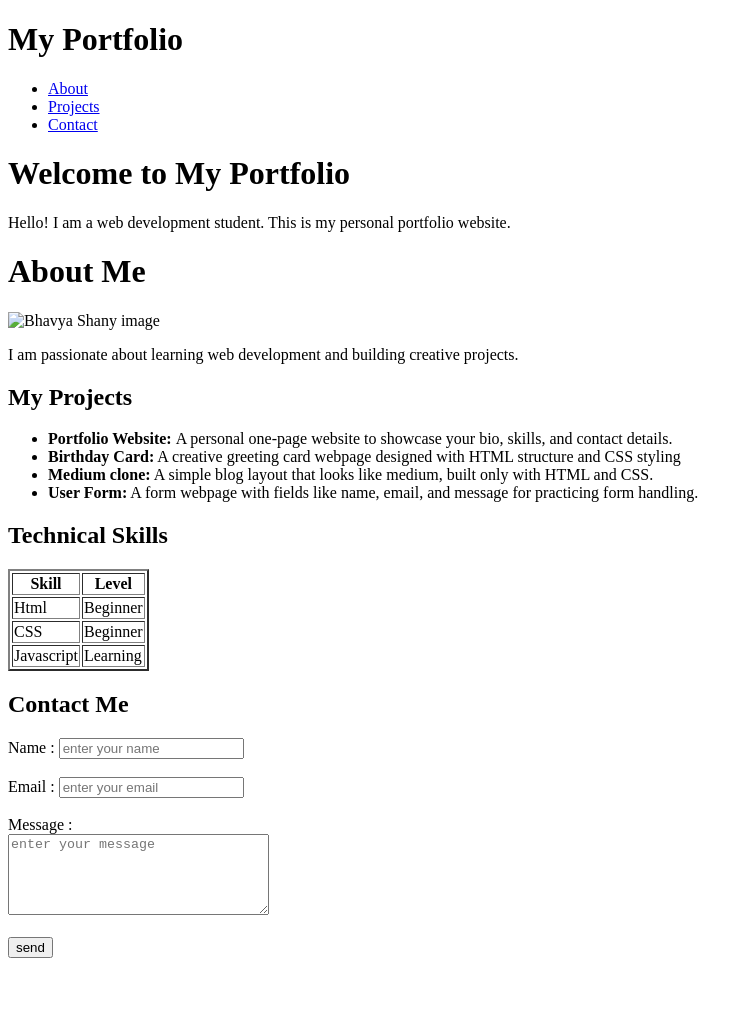
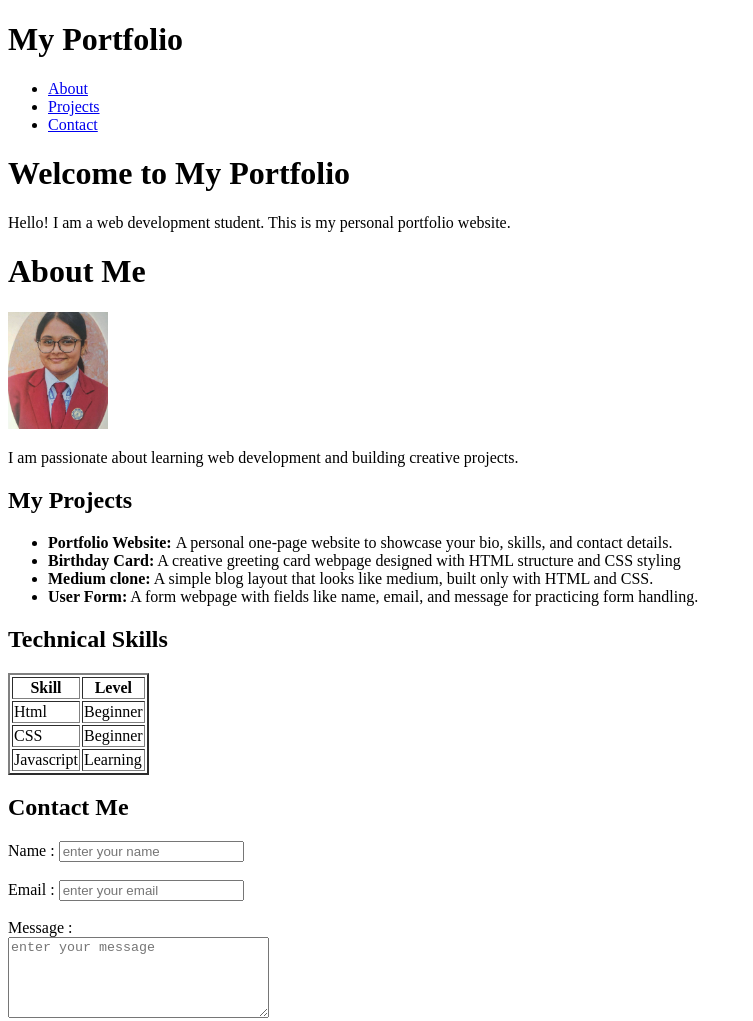
Before and after one commit to BhavyaShany/LabAssignmentKRMU_WebDev, a plain HTML site: page Assignment 1/Assignment1.html in a window 1280 px wide. Shown: the top 1021 px of the page, without its empty margins (0-753 px from the left). Before the commit the page ends 966 px from the top, so only its background shows below. Drawn offline with Linux system fonts and the light colour scheme.

Commit message:
Update Assignment1.html

```diff
--- a/Assignment 1/Assignment1.html
+++ b/Assignment 1/Assignment1.html
@@ -21,7 +21,7 @@
                 <p>Hello! I am a web development student. This is my personal portfolio website.</p>
 
                 <h1 id="about">About Me</h1>
-                <img src="/1000001029.jpg"
+                <img src="https://github.com/BhavyaShany/LabAssignmentKRMU_WebDev/blob/main/Assignment%201/IMG_20250309_221119.jpg"
                     alt="Bhavya Shany image" width="100px" heigh="100px">
                 <p> I am passionate about learning web development and building creative projects.</p>
             </main>
@@ -85,4 +85,5 @@
         </body>
 
 
+
 </html>
```
